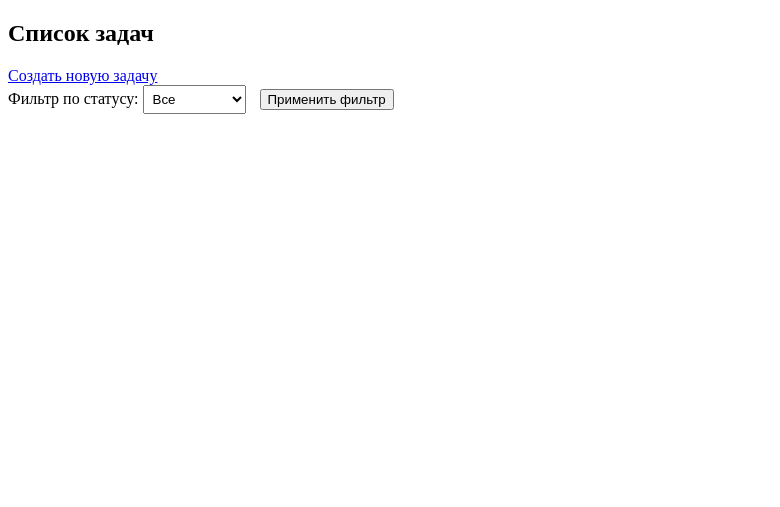
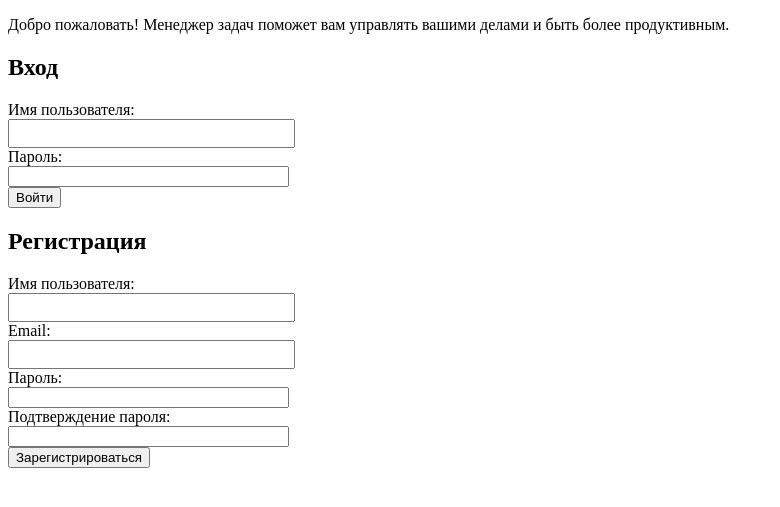
Before and after one commit to Rml-A/mlpd, a Flask app: page / in a window 1280 px wide. Shown: the part 134-641 px from the top of the page, without its empty margins (0-780 px from the left). Run offline with Flask 3, Linux system fonts and the light colour scheme.

Commit message:
added landing page

```diff
--- a/app.py
+++ b/app.py
@@ -48,10 +48,10 @@ def load_user(user_id):
 
 @app.route('/', methods=['GET'])
 def index():
-    search_query = request.args.get('search', '')
-    status_filter = request.args.get('status', '')
-
     if current_user.is_authenticated:
+        # Маршрут для аутентифицированных пользователей
+        search_query = request.args.get('search', '')
+        status_filter = request.args.get('status', '')
         tasks = Task.query.filter_by(user_id=current_user.id)
 
         if search_query:
@@ -63,8 +63,10 @@ def index():
 
         return render_template('index.html', tasks=tasks)
     else:
-        return render_template('index.html', tasks=[])
-
+        # Маршрут для неаутентифицированных пользователей
+        login_form = LoginForm()
+        registration_form = RegistrationForm()
+        return render_template('landing_page.html', login_form=login_form, registration_form=registration_form)
 
 @app.route('/create', methods=['GET', 'POST'])
 @login_required
--- a/templates/base.html
+++ b/templates/base.html
@@ -1,3 +1,5 @@
+<!-- base.html -->
+
 <!DOCTYPE html>
 <html lang="ru">
 <head>
--- /dev/null
+++ b/templates/landing_page.html
@@ -0,0 +1,48 @@
+{% extends "base.html" %}
+
+{% block content %}
+    <div class="container">
+        <!-- Приветственное описание добавлено перед формами -->
+        <p>Добро пожаловать! Менеджер задач поможет вам управлять вашими делами и быть более продуктивным.</p>
+
+        <h2>Вход</h2>
+        <form action="{{ url_for('login') }}" method="POST">
+            {{ login_form.hidden_tag() }}
+            <div>
+                Имя пользователя:<br>
+                {{ login_form.username(size=32) }}
+            </div>
+            <div>
+                Пароль:<br>
+                {{ login_form.password(size=32) }}
+            </div>
+            <div>
+                <button type="submit" class="btn btn-primary">Войти</button>
+            </div>
+        </form>
+
+        <h2>Регистрация</h2>
+        <form action="{{ url_for('register') }}" method="POST">
+            {{ registration_form.hidden_tag() }}
+            <div>
+                Имя пользователя:<br>
+                {{ registration_form.username(size=32) }}
+            </div>
+            <div>
+                Email:<br>
+                {{ registration_form.email(size=32) }}
+            </div>
+            <div>
+                Пароль:<br>
+                {{ registration_form.password(size=32) }}
+            </div>
+            <div>
+                Подтверждение пароля:<br>
+                {{ registration_form.confirm_password(size=32) }}
+            </div>
+            <div>
+                <button type="submit" class="btn btn-primary">Зарегистрироваться</button>
+            </div>
+        </form>
+    </div>
+{% endblock %}
```
Also changed, not shown: templates/login.html (+6 -6 lines), templates/register.html (+7 -7 lines).
